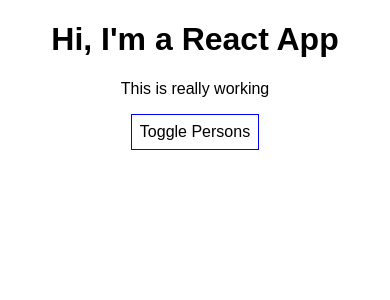
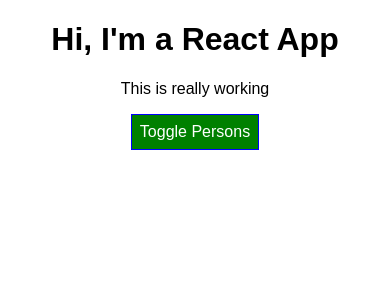
Before and after one commit to giogiokuma/react-complete-guide, a React (Create React App) app: page / in a window 390 px wide. Shown: the top 300 px of the page. Built offline with nearby package versions, Linux system fonts and the light colour scheme.

Commit message:
add sec5-64 media query

```diff
--- a/package.json
+++ b/package.json
@@ -3,6 +3,7 @@
   "version": "0.1.0",
   "private": true,
   "dependencies": {
+    "radium": "^0.19.6",
     "react": "^16.1.1",
     "react-dom": "^16.1.1",
     "react-scripts": "1.0.17"
--- a/src/App.css
+++ b/src/App.css
@@ -1,3 +1,9 @@
 .App {
   text-align: center;
 }
+.red {
+  color: red;
+}
+.bold {
+  font-weight: bold;
+}
--- a/src/App.js
+++ b/src/App.js
@@ -1,6 +1,8 @@
 import React, { Component } from 'react';
 import './App.css';
+import Radium, { StyleRoot } from 'radium';
 import Person from './Person/Person';
+
 
 class App extends Component {
   state = {
@@ -40,19 +42,24 @@
     })
   }
   deletePersonHandler = (personIndex) => {
-    const persons = this.state.persons.splice();
-
+    //const persons = this.state.persons.splice();
+    const persons = [...this.state.persons];
     persons.splice(personIndex, 1);
     this.setState({persons: persons})
   }
 
   render() {
     const style= {
-      backgroundColor: 'white',
+      backgroundColor: 'green',
+      color:'white',
       font: 'inherit',
       border: '1px solid blue',
       padding: '8px',
-      cursor: 'pointer'
+      cursor: 'pointer',
+      ':hover':{
+        backgroundColor: 'lightgreen',
+        color:'black'
+      }
     };
     let persons = null;
 
@@ -71,18 +78,35 @@
         </div>
 
       );
+      style.backgroundColor = 'red';
+
+      style[':hover'] =  {
+        backgroundColor: 'lightred',
+        color: 'black'
+      };
     }
+
+    const classes = [''];
+    if (this.state.persons.length <= 2) {
+      classes.push('red');
+    }
+    if (this.state.persons.length <= 1) {
+      classes.push('bold');
+    }
+
+
     return (
+      <StyleRoot>
       <div className="App">
         <h1>Hi, I'm a React App</h1>
-        <p>This is really working</p>
+        <p className={classes.join('')}>This is really working</p>
         <button style={style} onClick={this.togglePersonsHandler}>Toggle Persons</button>
          {persons}
       </div>
-
+      </StyleRoot>
     );
     // return React.createElement('div', {className: 'App'}, React.createElement('h1', null, 'Hi, I\'m a React App'));
   }
 }
 
-export default App;
+export default Radium(App);
--- a/src/Person/Person.js
+++ b/src/Person/Person.js
@@ -1,6 +1,12 @@
 import React from 'react';
 import './Person.css';
+import Radium from 'radium';
 const person = (props) => {
+  const style = {
+    '@media (min-width: 500px)' : {
+      width: '450px'
+    }
+  }
   return (
     <div className="Person">
       <p>I'm {props.name} and I am {props.age}</p>
```
Also changed, not shown: 1 other file (tests, documents, lock files or other folders).
